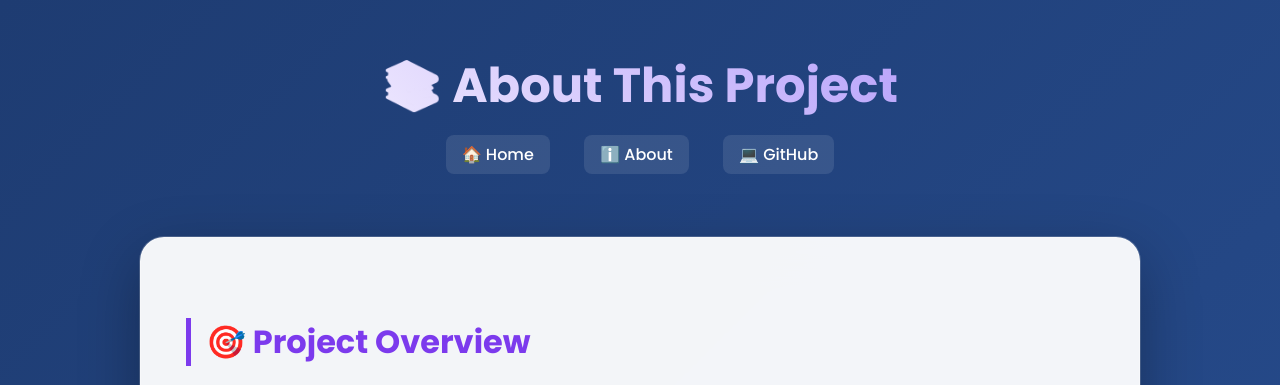
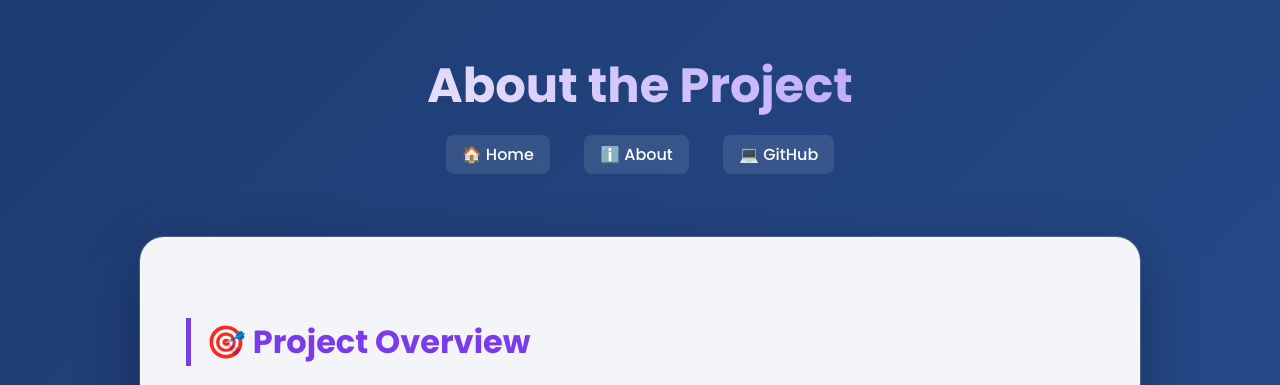
Before and after one commit to Ujjwal-eng/fake_news_detection, a Flask app: page /about in a window 1280 px wide. Shown: the top 385 px of the page. Run offline with Flask 3, Linux system fonts and the light colour scheme.

Commit message:
Update about page heading to professional style

```diff
--- a/templates/about.html
+++ b/templates/about.html
@@ -228,7 +228,7 @@
 <body>
     <div class="container">
         <div class="header">
-            <h1>📚 About This Project</h1>
+            <h1>About the Project</h1>
             <div class="nav-links">
                 <a href="/">🏠 Home</a>
                 <a href="/about">ℹ️ About</a>
```
